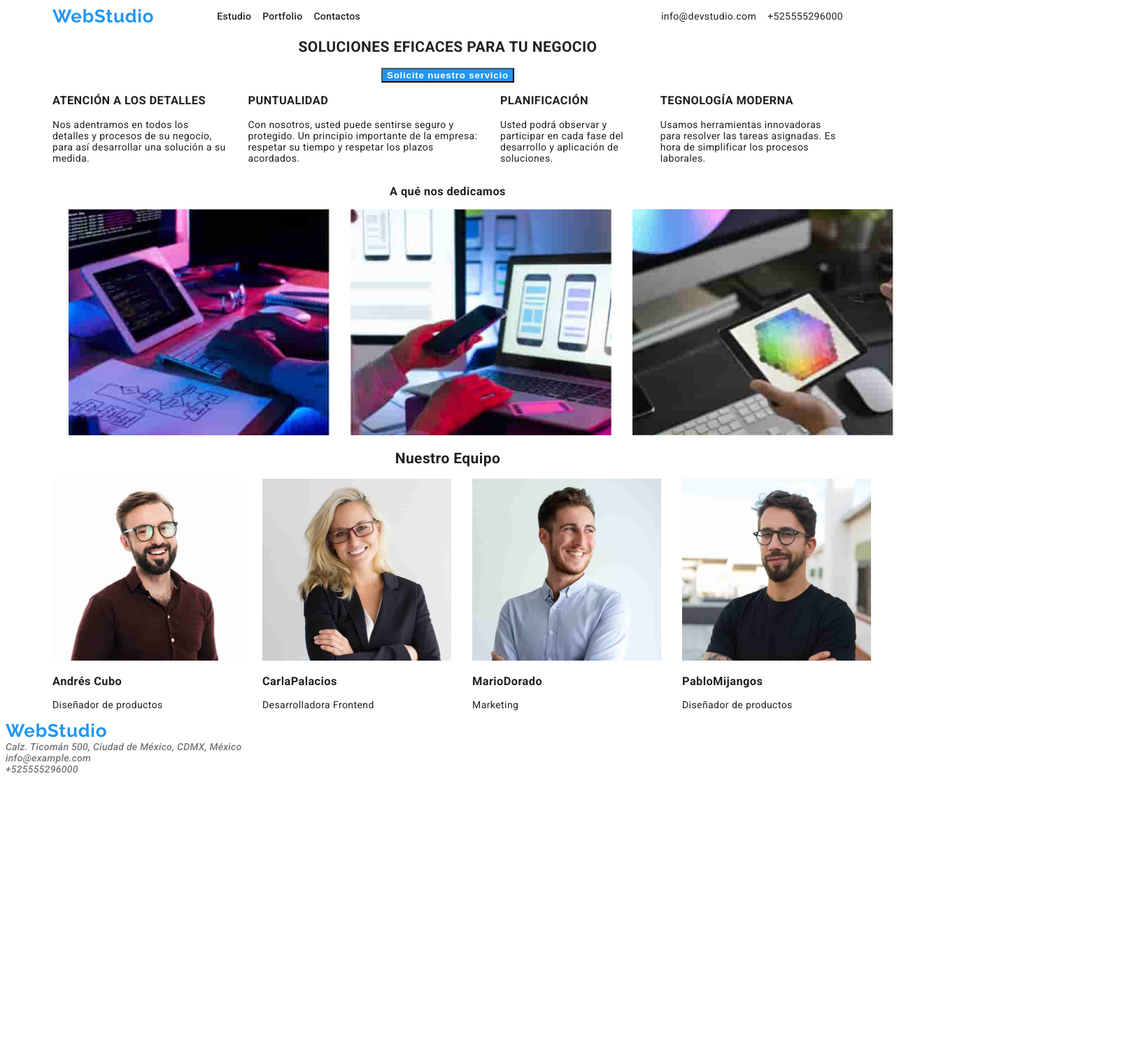
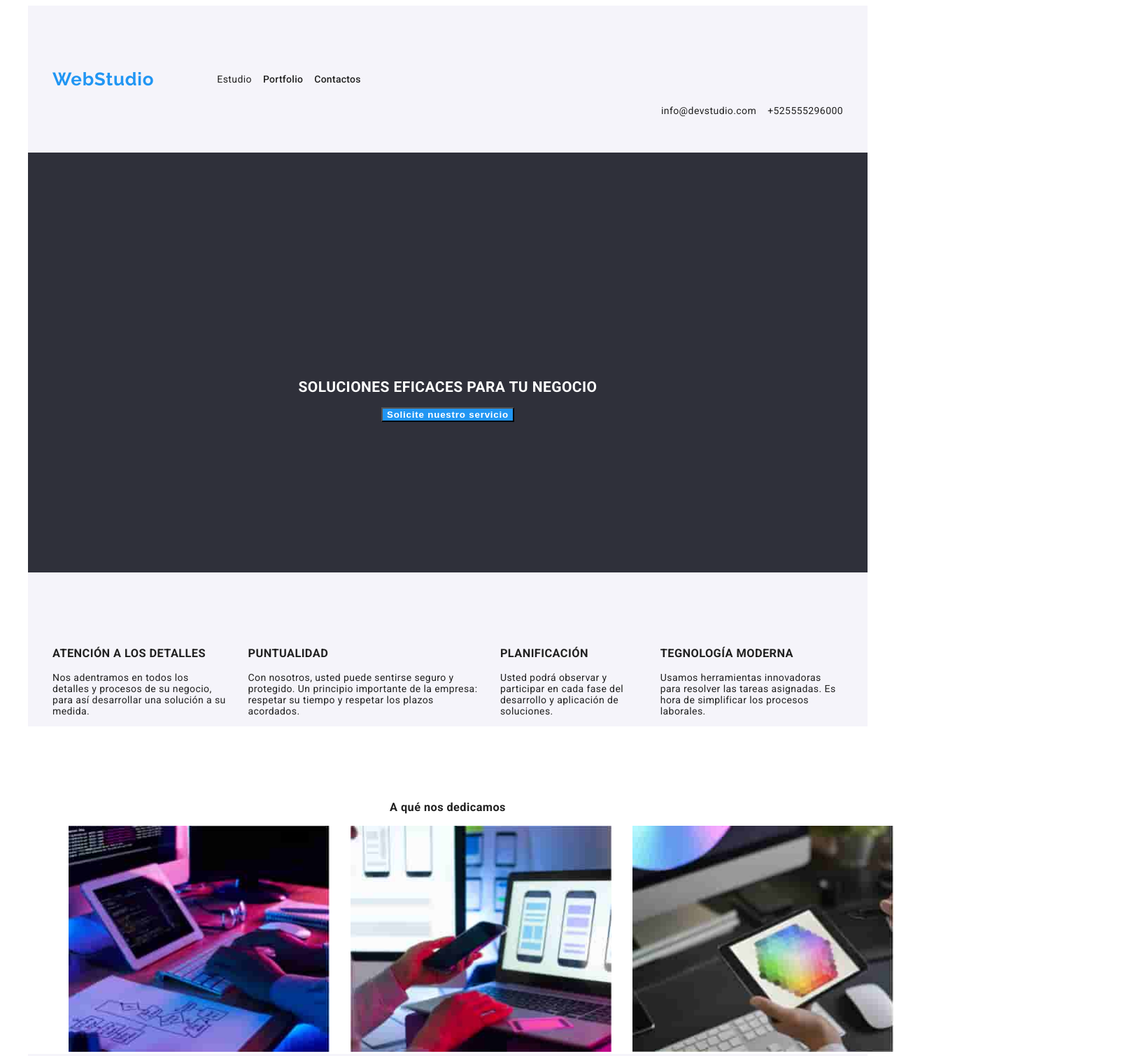
Before and after one commit to sergioamaya11/goit-markup-hw-03, a plain HTML site: page index.html in a window 1280 px wide. Shown: the top 1509 px of the page at 70% size, 1608 px wide, since content can reach past the window. Before the commit the page ends 1115 px from the top, so only its background shows below. Drawn offline with Linux system fonts and the light colour scheme.

Commit message:
modifique el estilo de las tarjeta, el footer y el hero

```diff
--- a/css/styles.css
+++ b/css/styles.css
@@ -41,6 +41,7 @@
       color: #212121;
       font-weight: 500;
       letter-spacing: 0.02em;
+
     }
      .nav__list_item:hover {
     color:  #2196F3;
@@ -115,6 +116,7 @@
           }
            .Filter-Button:hover{
             color: white;
+              border-bottom:  #F5F4FA;
            }
           .current-button {
             color: white;
@@ -124,6 +126,8 @@
             width: 1200px;
             margin: 0 auto;
             padding: 0 35px;
+            background-color: #F5F4FA;
+            padding-top: 90px;
           }
 
 
@@ -137,6 +141,8 @@
           display: flex;
           align-items: center;
           gap: 90px;
+          padding-bottom: 90px;
+
          }
           .button{
             display: flex;
@@ -161,6 +167,10 @@
             display: flex;
             flex-basis: calc((100% -30px *3)/4);
             gap: 30px;
+            padding-bottom: 90px;
+            border-radius: 0px 0px 4px 4px;
+              background: #FFF;
+
           }
 
           .service {
@@ -168,6 +178,10 @@
             flex-wrap: wrap;
             flex-basis: calc((100% -30px *2)/3);
             gap: 30px;
+            border: 1px solid #EEE;
+              background: #FFF;
+              box-shadow: 1px 4px 6px 0px rgba(0, 0, 0, 0.16), 0px 4px 4px 0px rgba(0, 0, 0, 0.06), 0px 1px 1px 0px rgba(0, 0, 0, 0.12);
+              border: 1px solid #EEEEEE
           }
 
           .service__container{
@@ -182,15 +196,26 @@
             justify-content: center;
             align-items: center;
             height: 100%;
-
+            color: #FFFFFF;
+            background-color: #2F303A;
+            height: 600px;
           }
 
           .task{
             display: flex;
             justify-content: space-around;
+            padding-top: 90px;
           }
 
           .work{
             display: flex;
             justify-content: space-around;
           }
+
+          .end{
+            font-style: normal;
+            background-color: #2F303A;
+            padding-block: 90px;
+            height: 252px;
+            width: 1600px;
+          }
--- a/index.html
+++ b/index.html
@@ -14,7 +14,7 @@
                 <a class="logo" href="./index.html">WebStudio</a>
                 <ul class="nav__list">
                 <li>
-                    <a class="nav__list_item " href="./index.html">Estudio</a>
+                    <a class="current" href="./index.html">Estudio</a>
                 </li>
                 <li >
                     <a class="nav__list_item1" href="./portfolio.html">Portfolio</a>
@@ -96,9 +96,9 @@
     </ul>
     </div>
 </section>
-    <footer>
+    <footer class="end">
         <a class="logo">WebStudio</a>
-        <address>
+        <address">
             <ul>
                 <li class="nav__contact"><a href="#GoogleMapsurl">Calz. Ticomán 500, Ciudad de México, CDMX, México</a></li>
                 <li class="nav__contact"><a href="mailto:info@example.com">info@example.com</a></li>
```
Also changed, not shown: portfolio.html (+2 -2 lines).
